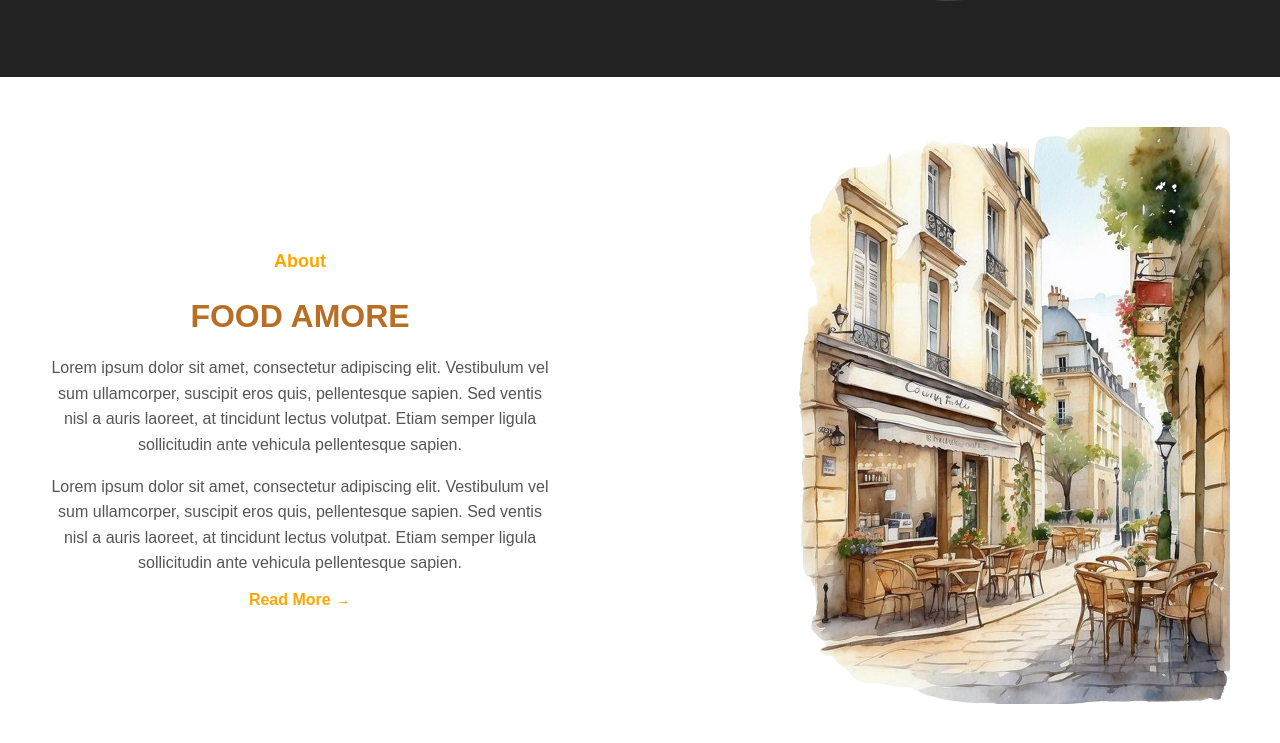
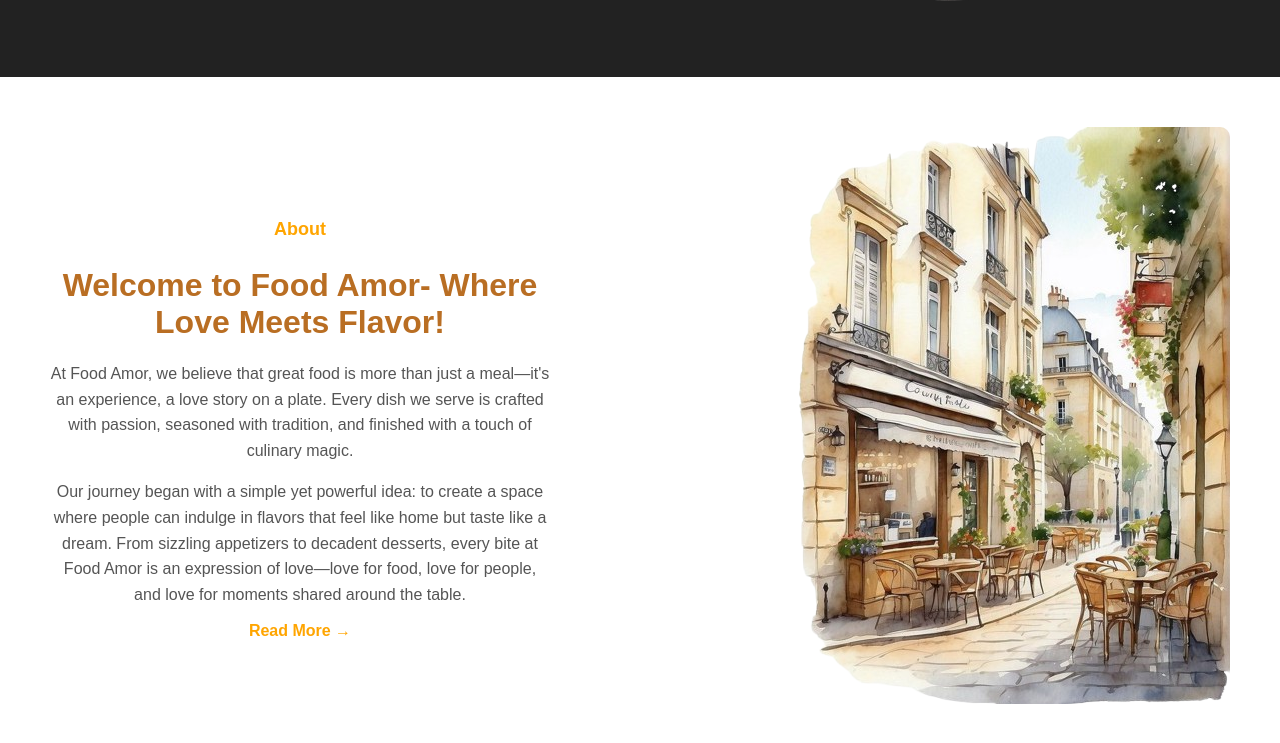
Before and after one commit to Aneela06-git/Restaurant_site, a plain HTML site: page 00/index.html in a window 1280 px wide. Shown: the part 485-1228 px from the top of the page. Drawn offline with Linux system fonts and the light colour scheme.

Commit message:
Update index.html

```diff
--- a/00/index.html
+++ b/00/index.html
@@ -29,21 +29,24 @@
             <button class="btn Menu">Our Menu</button>
         </div>
         <div class="image">
-            <img src="/img/bgg.png" alt="South Indian Food">
+            <img src="/img/bgg.png" alt="Restaurant image.">
         </div>
     </section>
 
     <section class="about">
         <div class="about-content">
             <h4>About</h4>
-            <h2>FOOD AMORE</h2>
-            <p>Lorem ipsum dolor sit amet, consectetur adipiscing elit. Vestibulum vel sum ullamcorper, suscipit eros quis, pellentesque sapien. Sed ventis nisl a auris laoreet, at tincidunt lectus volutpat. Etiam semper ligula sollicitudin ante vehicula pellentesque sapien.</p>
-            <p>Lorem ipsum dolor sit amet, consectetur adipiscing elit. Vestibulum vel sum ullamcorper, suscipit eros quis, pellentesque sapien. Sed ventis nisl a auris laoreet, at tincidunt lectus volutpat. Etiam semper ligula sollicitudin ante vehicula pellentesque sapien.</p>
+            <h2>Welcome to Food Amor- Where Love Meets Flavor!</h2>
+            <p>At Food Amor, we believe that great food is more than just a meal—it's an experience, a love story on a plate. Every dish we serve is crafted with passion, seasoned with tradition, and finished with a touch of culinary magic.</p>
+
+     <p> Our journey began with a simple yet powerful idea: to create a space where people can indulge in flavors that feel like home but taste like a dream. From sizzling appetizers to decadent desserts, every bite at Food Amor is an expression of love—love for food, love for people, and love for moments shared around the table.</p>
+
             <a href="#" class="read-more">Read More →</a>
+
         </div>
         <div class="about-image">
             <div class="image-overlay"></div>
-            <img src="/img/lol-re.png" alt="Delicious Indian Thali">
+            <img src="/img/lol-re.png" alt="Restaurant image">
         </div>
     </section>
 
```
